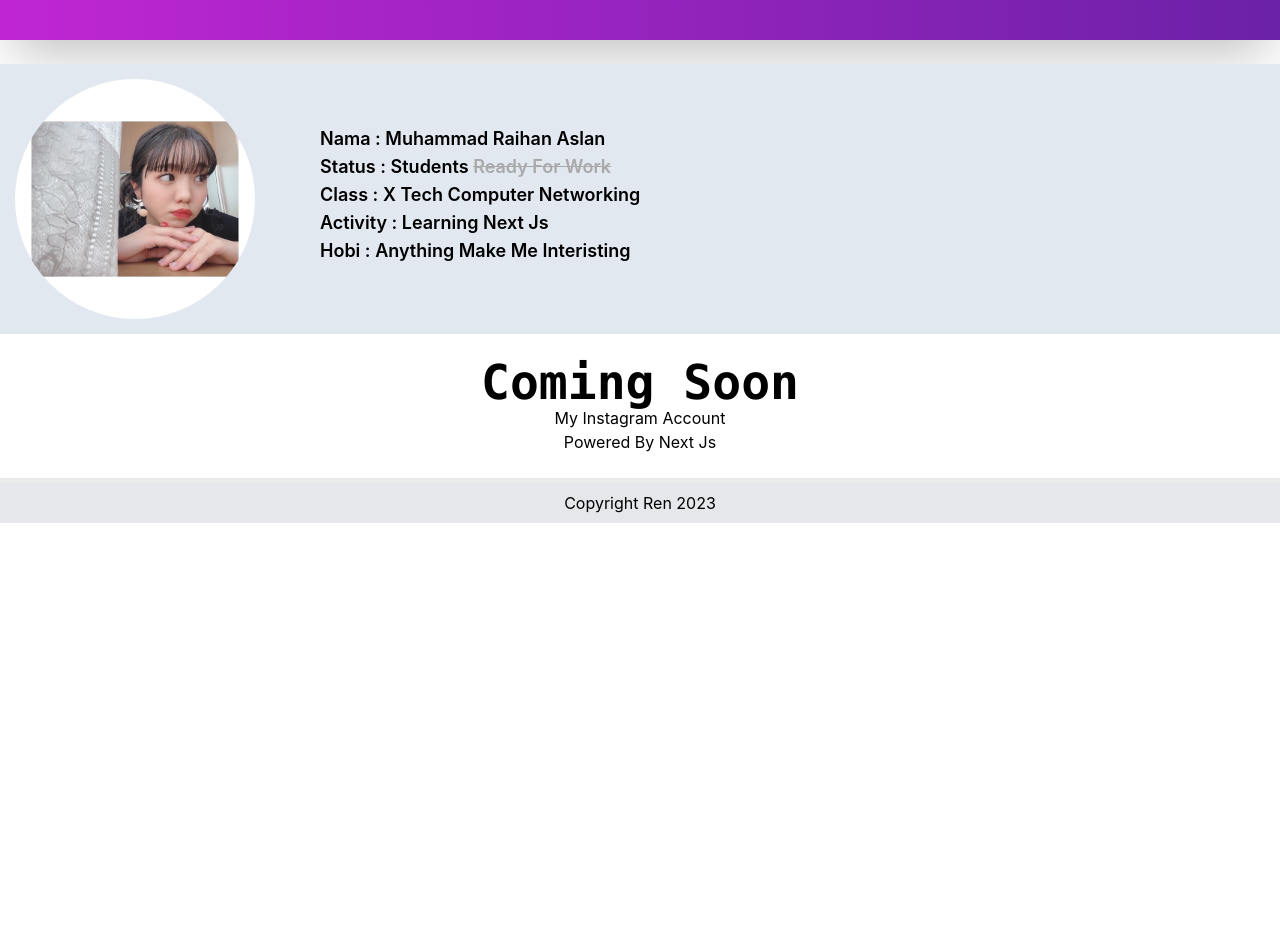
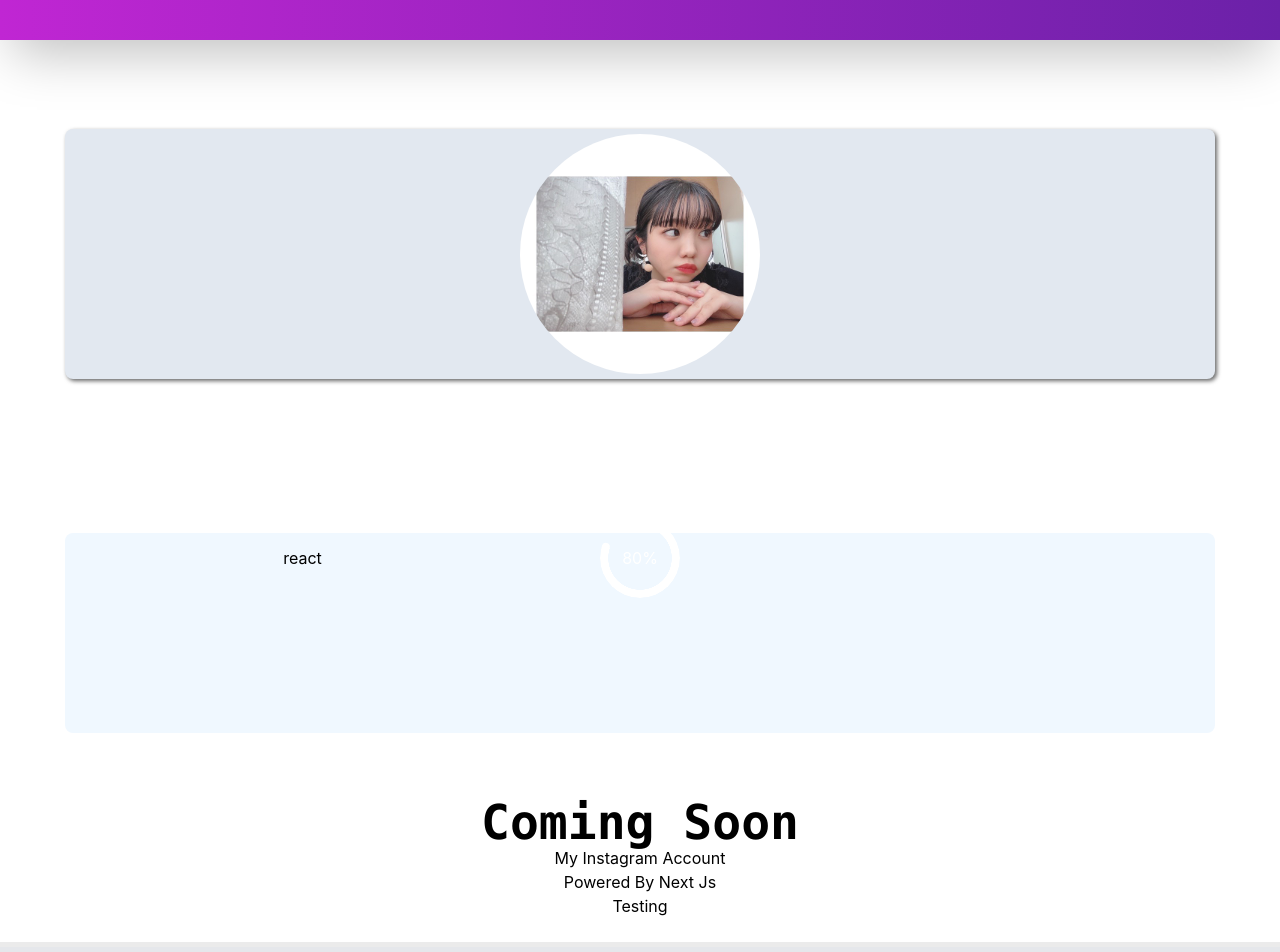
Before and after one commit to Reno121/ren-profile, a Next.js app: page / in a window 1280 px wide. Shown: the part 760-1712 px from the top of the page. Before the commit the page ends 1283 px from the top, so only its background shows below. Built offline with nearby package versions, Linux system fonts and the light colour scheme.

Commit message:
Menambahkan fitur type pada hero

```diff
--- /dev/null
+++ b/pages/_document.tsx
@@ -0,0 +1,13 @@
+import { Html, Head, Main, NextScript } from 'next/document'
+
+export default function Document() {
+  return (
+    <Html lang='id'>
+      <Head />
+      <body>
+        <Main />
+        <NextScript />
+      </body>
+    </Html>
+  )
+}
--- a/pages/index.tsx
+++ b/pages/index.tsx
@@ -2,7 +2,8 @@ import Navbar from "./komponen/navbar";
 import Hero from "./komponen/hero";
 import Footer from "./komponen/footer";
 import Profile from "./komponen/profile";
-
+import Skill from "./komponen/skill";
+import Testing from "./komponen/testing";
 
 export default function index(){
     return (
@@ -14,11 +15,13 @@ export default function index(){
             <br />
             <Profile />
             <br />
+            <Skill />
             <div className="testing">
                 <section id="profile">
                 <h1 className="font-bold text-5xl font-mono">Coming Soon</h1>
                 <h2><a href="https://www.instagram.com/muhamad_reno1215/">My Instagram Account</a></h2>
                 <h2 >Powered By Next Js</h2></section>
+                <Testing/>
             </div>
             <br />
             <Footer />
--- a/pages/komponen/hero/index.tsx
+++ b/pages/komponen/hero/index.tsx
@@ -1,11 +1,12 @@
 import Link from "next/link"
+import Typed from 'react-typed';
+import 'react-typed/dist/animatedCursor.css';
 
 export default function Hero() {
   return (
     <section id="home"><div className="hro bg-gradient-to-r from-fuchsia-600 to-purple-800 shadow-2xl">
       <div className="text-hro">
-        <h1 >Halo Saya Rehan ()</h1>
-        <h1 className="buttn-src glass"><Link href="/secret">?</Link></h1>
+      <Typed strings= {["Halo I'm Rehan", "FrontEnd", "Open-source Lover", "RenPy Dev"]} typeSpeed={40} backSpeed={20} loop={true} />
       </div>
 
         </div></section>
--- a/pages/komponen/navbar/index.tsx
+++ b/pages/komponen/navbar/index.tsx
@@ -1,5 +1,3 @@
-import { Link, animateScroll as scroll } from "react-scroll"
-
 export default function Navbar(){
     return (
       <>
@@ -19,8 +17,8 @@ export default function Navbar(){
   </div>
   <div className="navbar-center hidden lg:flex">
     <ul className="menu menu-horizontal p-0">
-      <li><Link to="home" activeClass="active" spy={true} smooth={true} duration={200}>Home</Link></li>
-      <li><Link to="profile" activeClass="active" spy={true} smooth={true} duration={200}>Profiles</Link></li>
+      <li><a href="">Home</a></li>
+      <li><a href="/">Profiles</a></li>
       <li><a>Skills</a></li>
     </ul>
   </div>
--- a/pages/komponen/profile/index.tsx
+++ b/pages/komponen/profile/index.tsx
@@ -2,29 +2,10 @@ import Image from "next/image"
 
 export default function Profile() {
   return (
-    <div className="bg-slate-200 md:container md:mx-auto">
-        <table cellPadding={10}>
-            <tr>
-                <td>
-                    <Image className="profile rounded-full " src="/Ayang.jpg" alt="Example Image Btw @sato._.hinata" width={250} height={250} />
-                </td>
-                <td>
-                    <div className="font-semibold text-lg status-profile">
-                    <h2>
-                        Nama     : Muhammad Raihan Aslan
-                        <br />
-                        Status   : Students <s className="tak">Ready For Work</s>
-                        <br />
-                        Class    : X Tech Computer Networking
-                        <br />
-                        Activity : Learning Next Js
-                        <br />
-                        Hobi : Anything Make Me Interisting
-                    </h2>
-                    </div>
-                </td>
-            </tr>
-        </table>
+    <div className="bg-slate-200 bg-profiles">
+        <div className="grid-profiles">
+            <Image className="profile rounded-full " src="/Ayang.jpg" alt="Example Image Btw @sato._.hinata" width={250} height={250} />
+        </div>
     </div>
   )
 }
--- a/pages/komponen/skill/index.tsx
+++ b/pages/komponen/skill/index.tsx
@@ -1,9 +1,10 @@
-import React from 'react'
-
 export default function skill() {
   return (
-    <div>
-
+    <div className="bg-skills">
+      <div className='bulet-skills'>
+        <div>react</div>
+        <div className="radial-progress text-neutral-content isi-html">80%</div>
+      </div>
 
     </div>
   )
--- /dev/null
+++ b/pages/komponen/styleq/index.tsx
@@ -0,0 +1,23 @@
+import styled from 'styled-components';
+
+export const Heading = styled.h1`
+text-align: center;
+color: green;
+`;
+
+export const Content = styled.div`
+overflowY: scroll;
+height: 2500px;
+`;
+
+export const Button = styled.div`
+position: fixed;
+width: 100%;
+left: 50%;
+bottom: 40px;
+height: 20px;
+font-size: 3rem;
+z-index: 1;
+cursor: pointer;
+color: green;
+`
--- /dev/null
+++ b/pages/komponen/testing/index.tsx
@@ -0,0 +1,5 @@
+export default function Testing() {
+  return (
+    <div>Testing</div>
+  )
+}
--- a/styles/globals.scss
+++ b/styles/globals.scss
@@ -102,3 +102,80 @@ a:hover {
 .buttn-src:hover {
   background-color: azure;
 }
+
+.bulet-skills {
+  display: grid;
+  place-items: center;
+}
+
+
+
+.bg-skills {
+  background-color: aliceblue;
+  border-radius: 0.5rem;
+}
+
+.isi-html{
+  --value:80
+}
+
+.bg-profiles{
+  margin: 65px;
+  border-radius: 0.5rem;
+  box-shadow: 2px 2px 4px #666;
+}
+
+.grid-profiles {
+  display: grid;
+  place-items: center;
+}
+
+@media only screen and (min-width: 1280px) {
+  .bulet-skills {grid-template-columns: 1fr 200px 1fr; grid-template-rows: 100px 200px;}
+  .bg-skills {margin: 65px;}
+}
+
+@media only screen and (min-widht: 1280px) {
+  .grid-profiles {grid-template-columns: 1fr 200px 1fr; grid-template-rows: 150px 200px;}
+}
+/* profile mobile */
+@media only screen and (min-width: 280px)  {
+  .grid-profiles {grid-template-columns: 1fr; grid-template-rows: 250px;}
+}
+/* skill mobile*/
+@media only screen and (min-width: 280px)  {
+  .bulet-skills {grid-template-columns: 0.5fr 200px 0.5fr; grid-template-rows: 50px 150px;}
+}
+
+.timer {
+  background-color: rgba(255, 255, 255, 0.1);
+  display: inline-block;
+  margin-top: 25px;
+  padding: 10px;
+  text-align: center;
+  width: 400px;
+}
+
+.col-4 {
+  width: 25%;
+  float: left;
+}
+
+.box {
+  border-right: solid 1px rgba(255, 255, 255, 0.2);
+  font-weight: 300;
+  padding: 10px;
+}
+
+.col-4:last-child .box {
+  border-right-color: transparent;
+}
+
+.box p {
+  font-size: calc(16px + 2vmin);
+  margin: 0;
+}
+
+.text {
+  font-size: 14px;
+}
```
Also changed, not shown: package.json (+6 -2 lines), 2 other files (tests, documents, lock files or other folders).
